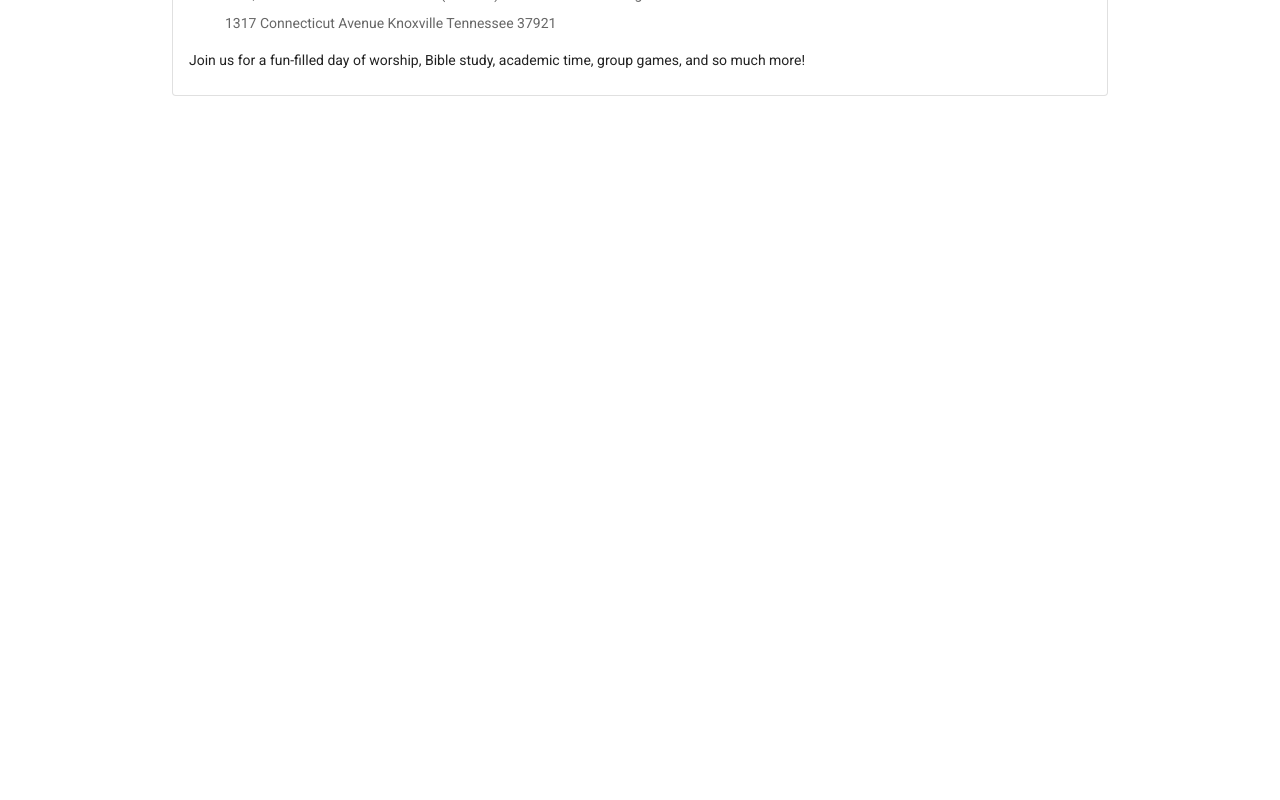
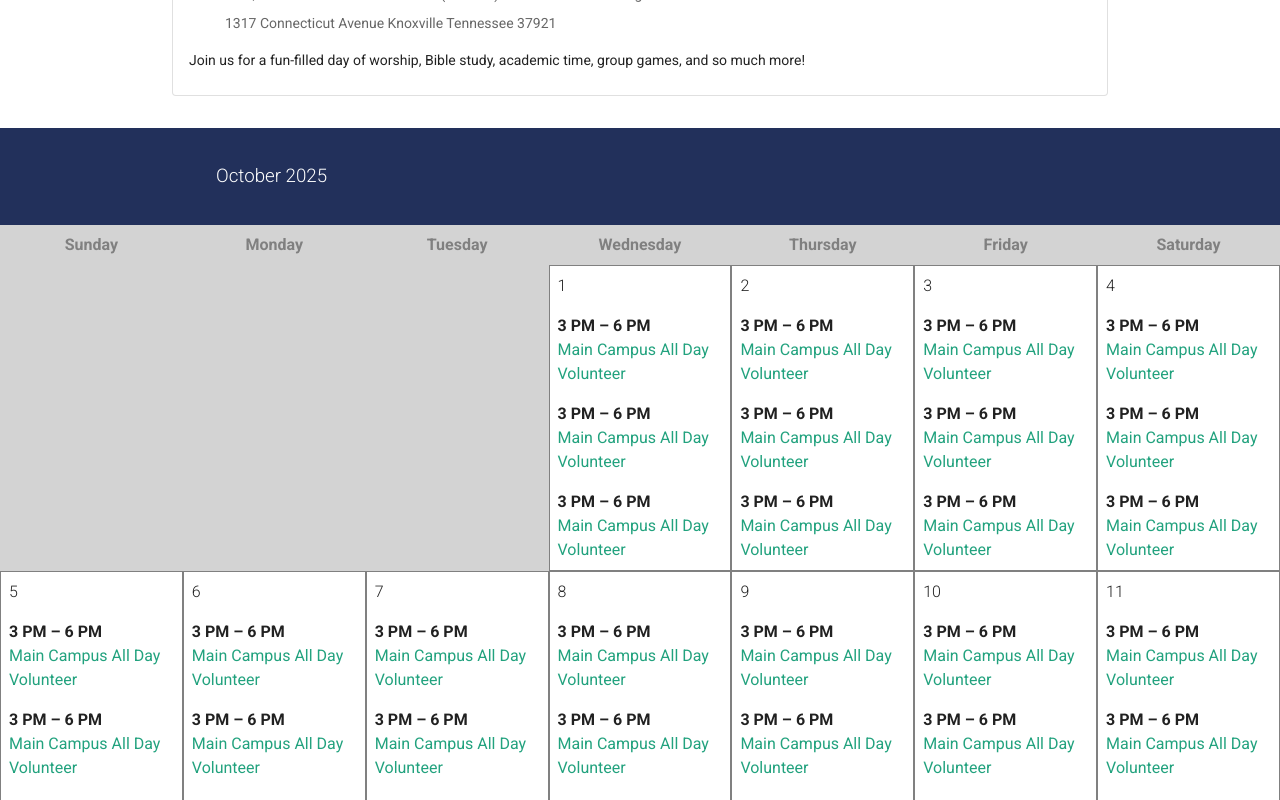
Before and after one commit to hack4impact-utk/thrive, a Next.js app: page / in a window 1280 px wide. Shown: the part 420-1220 px from the top of the page. Before the commit the page ends 800 px from the top, so only its background shows below. Built offline with nearby package versions, Linux system fonts and the light colour scheme; some icons are missing; what @mui/material-nextjs would draw is missing.

Commit message:
feat: Created CalendarViewUI with dummy placeholder event entries

```diff
--- a/src/app/page.tsx
+++ b/src/app/page.tsx
@@ -2,6 +2,7 @@
 import Box from "@mui/material/Box";
 import { ReactNode } from "react";
 
+import CalendarView from "@/components/CalendarViewUI/calendar-view";
 import VolunteerEventCard from "@/components/VolunteerEventCard";
 import VolunteerEventCardHeader from "@/components/VolunteerEventCardHeader";
 import WelcomeCard from "@/components/WelcomeCard";
@@ -25,6 +26,7 @@ export default function HomePage(): ReactNode {
         <VolunteerEventCardHeader />
         <VolunteerEventCard />
       </Box>
+      <CalendarView />
     </div>
   );
 }
--- /dev/null
+++ b/src/components/CalendarViewUI/calendar-grid.tsx
@@ -0,0 +1,132 @@
+import Box from "@mui/material/Box";
+import Grid from "@mui/material/Grid";
+
+import DayCell from "./day-cell";
+
+export default function CalendarGrid({
+  daysInMonth,
+  dayOffset = 0,
+}: {
+  daysInMonth: number;
+  dayOffset?: number;
+}): React.ReactElement {
+  return (
+    <div>
+      <Grid
+        container
+        spacing={0}
+        columns={7}
+        sx={{ width: "100%", bgcolor: "lightgray" }}
+      >
+        <Grid size={1}>
+          <Box
+            sx={{
+              textAlign: "center",
+              fontWeight: "bold",
+              color: "gray",
+              padding: 1,
+            }}
+          >
+            Sunday
+          </Box>
+        </Grid>
+        <Grid size={1}>
+          <Box
+            sx={{
+              textAlign: "center",
+              fontWeight: "bold",
+              color: "gray",
+              padding: 1,
+            }}
+          >
+            Monday
+          </Box>
+        </Grid>
+        <Grid size={1}>
+          <Box
+            sx={{
+              textAlign: "center",
+              fontWeight: "bold",
+              color: "gray",
+              padding: 1,
+            }}
+          >
+            Tuesday
+          </Box>
+        </Grid>
+        <Grid size={1}>
+          <Box
+            sx={{
+              textAlign: "center",
+              fontWeight: "bold",
+              color: "gray",
+              padding: 1,
+            }}
+          >
+            Wednesday
+          </Box>
+        </Grid>
+        <Grid size={1}>
+          <Box
+            sx={{
+              textAlign: "center",
+              fontWeight: "bold",
+              color: "gray",
+              padding: 1,
+            }}
+          >
+            Thursday
+          </Box>
+        </Grid>
+        <Grid size={1}>
+          <Box
+            sx={{
+              textAlign: "center",
+              fontWeight: "bold",
+              color: "gray",
+              padding: 1,
+            }}
+          >
+            Friday
+          </Box>
+        </Grid>
+        <Grid size={1}>
+          <Box
+            sx={{
+              textAlign: "center",
+              fontWeight: "bold",
+              color: "gray",
+              padding: 1,
+            }}
+          >
+            Saturday
+          </Box>
+        </Grid>
+      </Grid>
+      <Grid
+        container
+        spacing={0}
+        columns={7}
+        sx={{ width: "100%", bgcolor: "lightgray" }}
+      >
+        {/* Empty cells for offset */}
+        {Array.from({ length: dayOffset })
+          .fill("")
+          .map((_, index) => (
+            <Grid size={1}>
+              <Box key={index}></Box>
+            </Grid>
+          ))}
+
+        {/* Day cells */}
+        {Array.from({ length: daysInMonth })
+          .fill("")
+          .map((_, index) => (
+            <Grid sx={{ border: "1px solid gray" }} size={1}>
+              <DayCell key={index + 1} day={index + 1}></DayCell>
+            </Grid>
+          ))}
+      </Grid>
+    </div>
+  );
+}
--- /dev/null
+++ b/src/components/CalendarViewUI/calendar-view.tsx
@@ -0,0 +1,11 @@
+import MonthSection from "./month-section";
+
+export default function CalendarView(): React.ReactElement {
+  return (
+    <div>
+      <MonthSection monthName="October 2025" daysInMonth={31} dayOffset={3} />
+      <MonthSection monthName="November 2025" daysInMonth={30} dayOffset={6} />
+      <MonthSection monthName="December 2025" daysInMonth={31} dayOffset={1} />
+    </div>
+  );
+}
--- /dev/null
+++ b/src/components/CalendarViewUI/day-cell.tsx
@@ -0,0 +1,21 @@
+import Box from "@mui/material/Box";
+import Typography from "@mui/material/Typography";
+
+import EventItem from "./event-item";
+
+export default function DayCell({ day }: { day: number }): React.ReactElement {
+  return (
+    <div>
+      <Box
+        sx={{
+          bgcolor: "white",
+        }}
+      >
+        <Typography sx={{ padding: 1, fontWeight: "1" }}>{day}</Typography>
+        <EventItem />
+        <EventItem />
+        <EventItem />
+      </Box>
+    </div>
+  );
+}
--- /dev/null
+++ b/src/components/CalendarViewUI/event-item.tsx
@@ -0,0 +1,15 @@
+import { Box } from "@mui/material";
+import Typography from "@mui/material/Typography";
+
+export default function EventItem(): React.ReactElement {
+  return (
+    <Box sx={{ padding: 1 }}>
+      {/* Time */}
+      <Typography sx={{ fontWeight: "bold" }}>3 PM – 6 PM</Typography>
+      {/* Event Title */}
+      <Typography sx={{ color: "primary.main" }}>
+        Main Campus All Day Volunteer
+      </Typography>
+    </Box>
+  );
+}
--- /dev/null
+++ b/src/components/CalendarViewUI/month-section.tsx
@@ -0,0 +1,34 @@
+import Box from "@mui/material/Box";
+
+import CalendarGrid from "./calendar-grid";
+
+export default function MonthSection({
+  monthName,
+  daysInMonth,
+  dayOffset = 0,
+}: {
+  monthName: string;
+  daysInMonth: number;
+  dayOffset?: number;
+}): React.ReactElement {
+  return (
+    <div>
+      <Box
+        sx={{
+          bgcolor: "#22305B",
+          padding: 2,
+          position: "sticky",
+          top: 64,
+          zIndex: 9,
+        }}
+      >
+        <h3
+          style={{ color: "white", fontWeight: "lighter", marginLeft: "25vh" }}
+        >
+          {monthName}
+        </h3>
+      </Box>
+      <CalendarGrid daysInMonth={daysInMonth} dayOffset={dayOffset} />
+    </div>
+  );
+}
```
